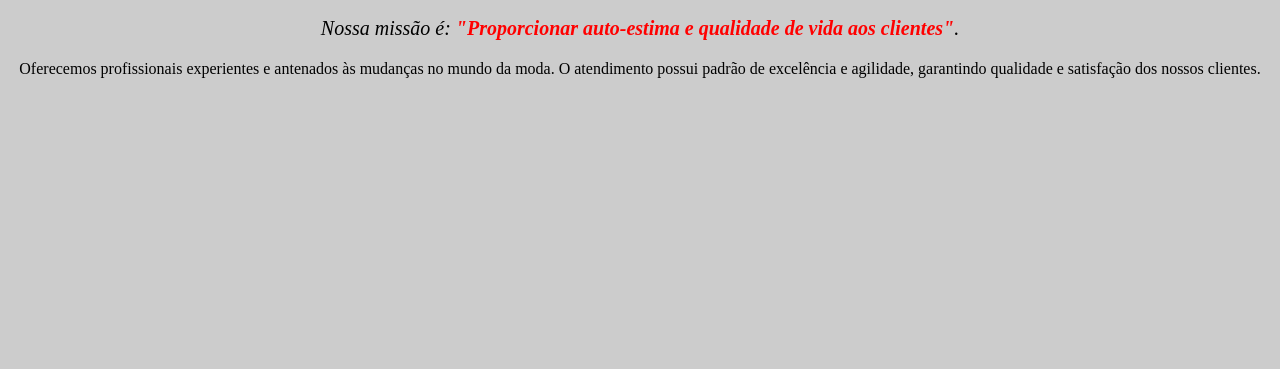
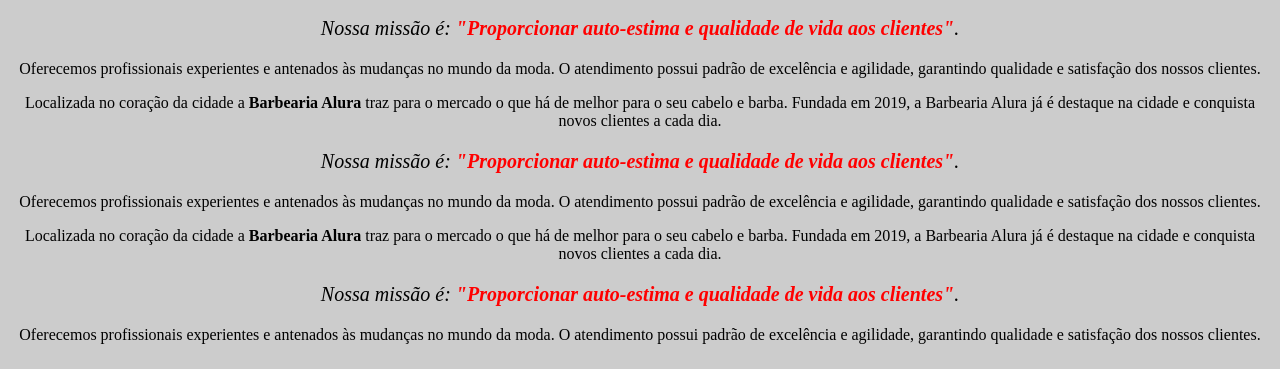
Before and after one commit to BiancaOliveiraCarneiro/BiancaOliveiraCarneiro.github.io, a plain HTML site: page index.html in a window 1280 px wide. Shown: the part 431-800 px from the top of the page. Drawn offline with Linux system fonts and the light colour scheme.

Commit message:
Update index.html

```diff
--- a/index.html
+++ b/index.html
@@ -21,3 +21,21 @@
         O atendimento possui padrão de excelência e agilidade, garantindo qualidade e satisfação dos nossos clientes.</p>
     </body>
 </html>
+ <p>Localizada no coração da cidade a <strong>Barbearia Alura</strong> traz para o mercado o que há de melhor para o seu cabelo e barba.
+        Fundada em 2019, a Barbearia Alura já é destaque na cidade e conquista novos clientes a cada dia.</p>
+
+        <p style="font-size: 20px"><em>Nossa missão é: <strong>"Proporcionar auto-estima e qualidade de vida aos clientes"</strong>.</em></p>
+
+        <p>Oferecemos profissionais experientes e antenados às mudanças no mundo da moda.
+        O atendimento possui padrão de excelência e agilidade, garantindo qualidade e satisfação dos nossos clientes.</p>
+    </body>
+</html>
+ <p>Localizada no coração da cidade a <strong>Barbearia Alura</strong> traz para o mercado o que há de melhor para o seu cabelo e barba.
+        Fundada em 2019, a Barbearia Alura já é destaque na cidade e conquista novos clientes a cada dia.</p>
+
+        <p style="font-size: 20px"><em>Nossa missão é: <strong>"Proporcionar auto-estima e qualidade de vida aos clientes"</strong>.</em></p>
+
+        <p>Oferecemos profissionais experientes e antenados às mudanças no mundo da moda.
+        O atendimento possui padrão de excelência e agilidade, garantindo qualidade e satisfação dos nossos clientes.</p>
+    </body>
+</html>
```
